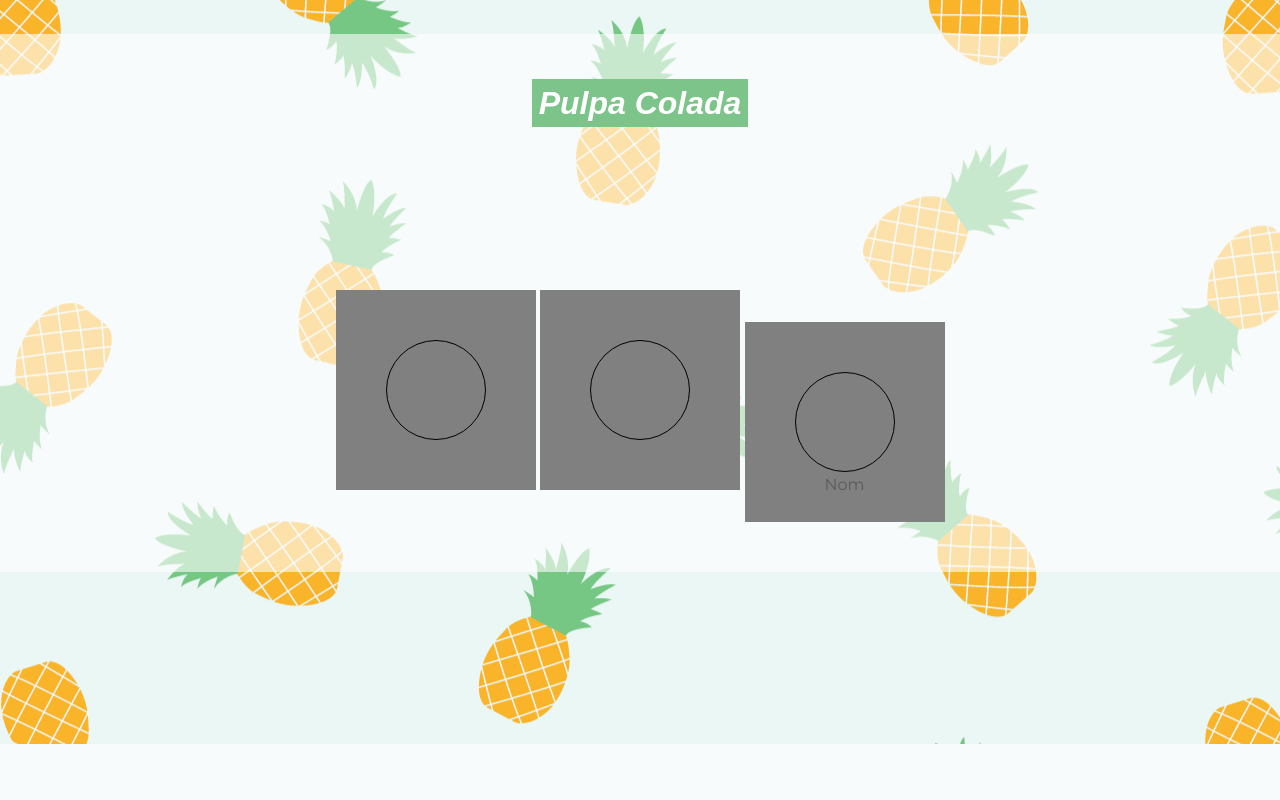
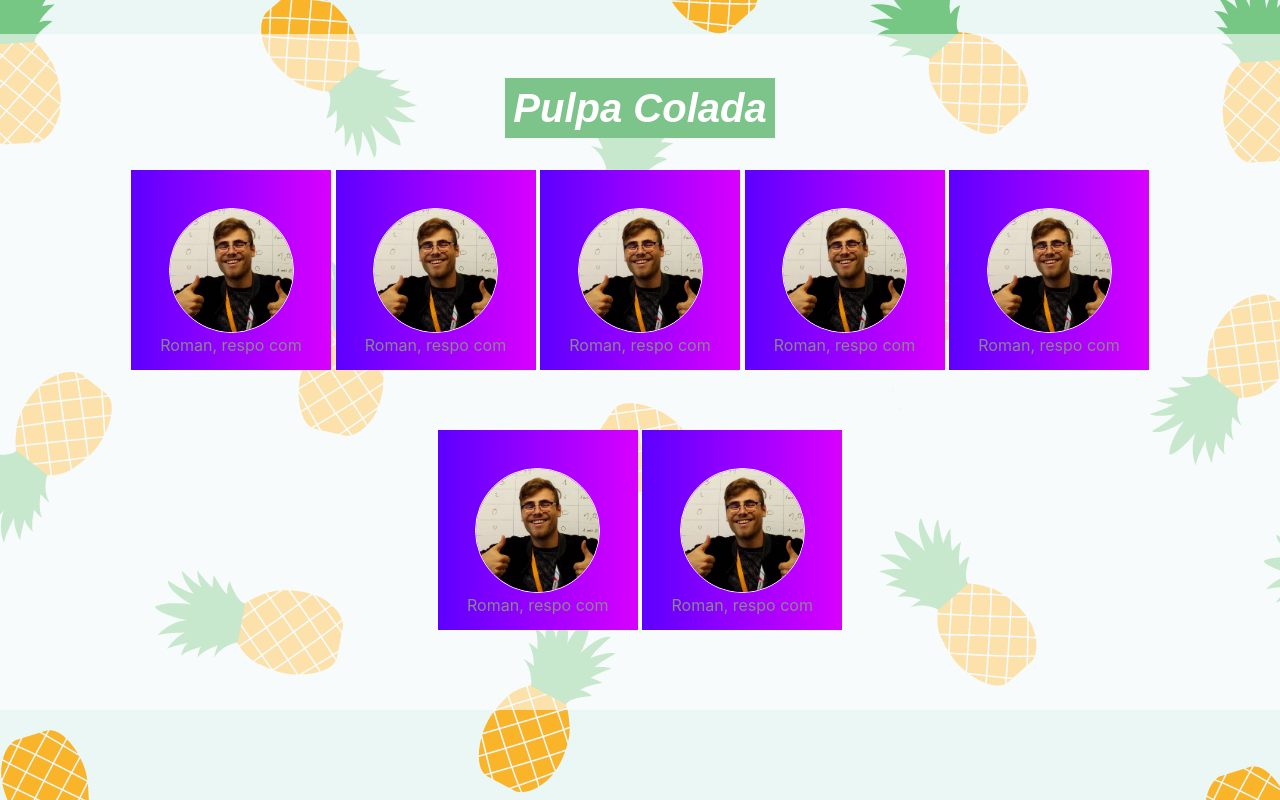
Before and after one commit to Moccko/PulpaColada, a PHP site: page /PulpaColada/html/Liste/ in a window 1280 px wide. Shown: the part 56-856 px from the top of the page. Before the commit the page ends 800 px from the top, so only its background shows below. Run offline with PHP 8.4, Linux system fonts and the light colour scheme.

Commit message:
PulpaColada - V0.0.21 Améliorations Liste + Jeu Implémentation de l'authentification Google pour l'ENSC

```diff
--- a/css/style.css
+++ b/css/style.css
@@ -103,29 +103,25 @@ footer a > .fab {
 }
 
 .carte-liste {
-    margin-top: 160px;
+    margin: 30px auto;
     width: 200px;
     height: 200px;
-    background: grey;
     display: inline-block;
+    background: #5d00ff linear-gradient(to right, #5d00ff 0%, #d800ff 100%);
 }
 
 .cercle-carte {
     border-radius: 100%;
     color: black;
-    height: 100px;
-    width: 100px;
-    margin: 25% 25% 0;
-    border: 1px solid black;
+    height: 62.5%;
+    width: 62.5%;
+    margin: 18.75% 18.75% 0;
+    border: 1px solid white;
 }
 
 .nom {
-
-    /*margin-top: 133px;*/
     display: inline-block;
 }
 
-body#exception {
-    background-image: url(/PulpaColada/img/Walking.jpg);
-    height: 200px;
+.cercle-carte + p {
 }
--- a/css/walking_dead.min.css
+++ b/css/walking_dead.min.css
@@ -1 +1 @@
-@font-face{font-family:"Dead Kansas";src:url(/PulpaColada/fonts/dead_kansas.ttf)}h1{font-family:"Dead Kansas",sans-serif}
+@font-face{font-family:"Dead Kansas";src:url(/PulpaColada/fonts/dead_kansas.ttf)}h1{font-family:"Dead Kansas",sans-serif !important}html{height:100%}body{margin-top:60px;background:#1b1e21 url(https://wallpapercave.com/wp/FlTewe1.jpg) center;background-size:auto 100%}.bg-black{background-color:rgba(0,0,0,0.6)}
--- a/html/Liste/index.php
+++ b/html/Liste/index.php
@@ -24,25 +24,53 @@
 	<?php require( "../navbar.php" ); ?>
     <div class="container text-center">
         <div class="text-center">
-
-            <h2>
+            <h1>
                 <mark>Pulpa Colada</mark>
-            </h2>
+            </h1>
 
                     <div class="carte-liste">
                         <div class="cercle-carte">
+                            <img src="/PulpaColada/img/roman-cool.jpg" class="img-fluid rounded-circle" alt="$membre">
                         </div>
+                        <p>Roman, respo com</p>
                     </div>
                     <div class="carte-liste">
                         <div class="cercle-carte">
+                            <img src="/PulpaColada/img/roman-cool.jpg" class="img-fluid rounded-circle" alt="$membre">
                         </div>
+                        <p>Roman, respo com</p>
                     </div>
                     <div class="carte-liste">
                         <div class="cercle-carte">
+                            <img src="/PulpaColada/img/roman-cool.jpg" class="img-fluid rounded-circle" alt="$membre">
+                        </div>
+                        <p>Roman, respo com</p>
+                    </div>
 
+                    <div class="carte-liste">
+                        <div class="cercle-carte">
+                            <img src="/PulpaColada/img/roman-cool.jpg" class="img-fluid rounded-circle" alt="$membre">
                         </div>
-                <h6 class="nom">Nom</h6>
+                        <p>Roman, respo com</p>
+                    </div>
+                    <div class="carte-liste">
+                        <div class="cercle-carte">
+                            <img src="/PulpaColada/img/roman-cool.jpg" class="img-fluid rounded-circle" alt="$membre">
+                        </div>
+                        <p>Roman, respo com</p>
+                    </div>
+                    <div class="carte-liste">
+                        <div class="cercle-carte">
+                            <img src="/PulpaColada/img/roman-cool.jpg" class="img-fluid rounded-circle" alt="$membre">
+                        </div>
+                        <p>Roman, respo com</p>
+                    </div>
 
+                <div class="carte-liste">
+                    <div class="cercle-carte">
+                        <img src="/PulpaColada/img/roman-cool.jpg" class="img-fluid rounded-circle" alt="$membre">
+                    </div>
+                    <p>Roman, respo com</p>
                 </div>
 
 
```
Also changed, not shown: css/walking_dead.css (+15 -1 lines), html/Accueil/index.php (+14 -3 lines), html/TPD/index.php (+32 -8 lines), index.php (+13 -8 lines), oauth2callback.php (+4 -3 lines). Lines whose indentation alone changed are shown as unchanged.
